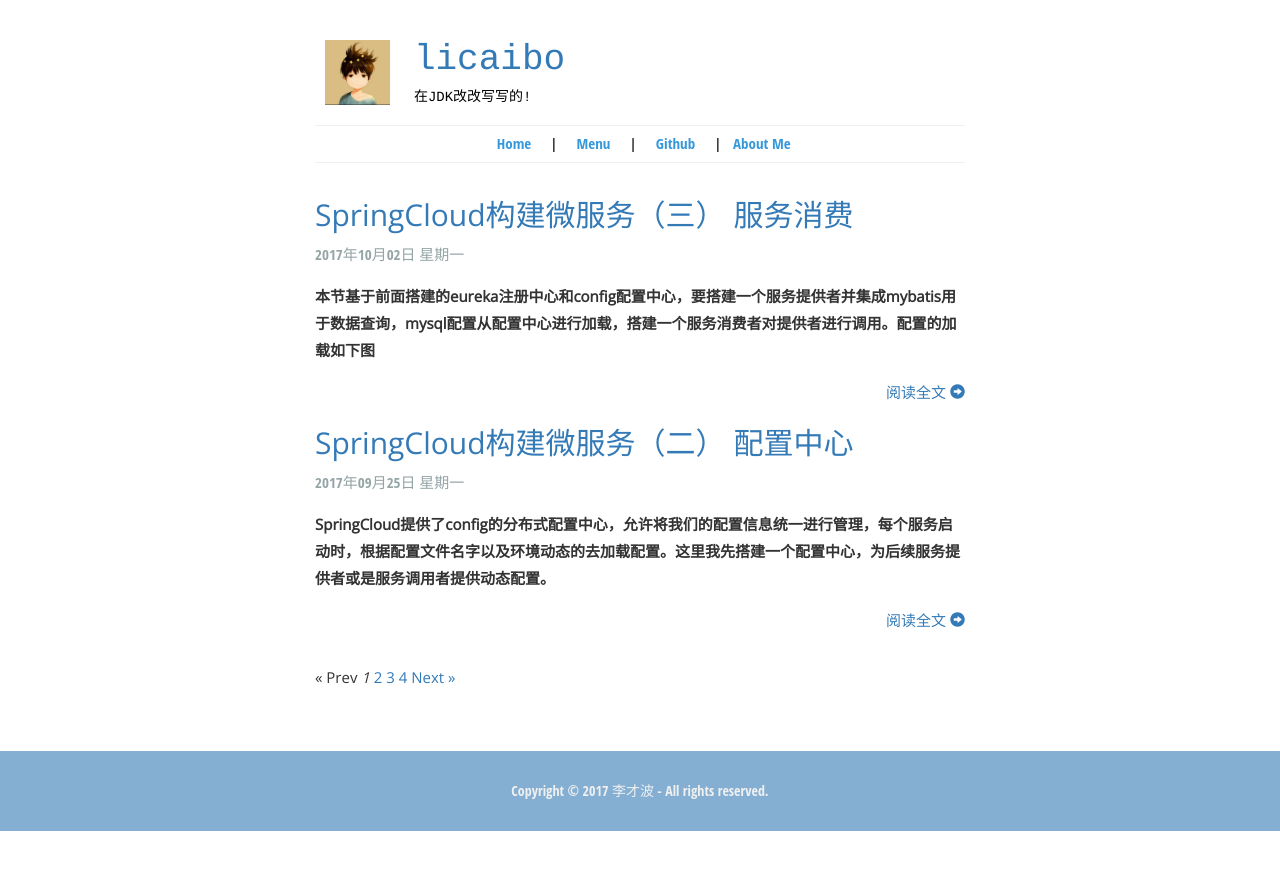
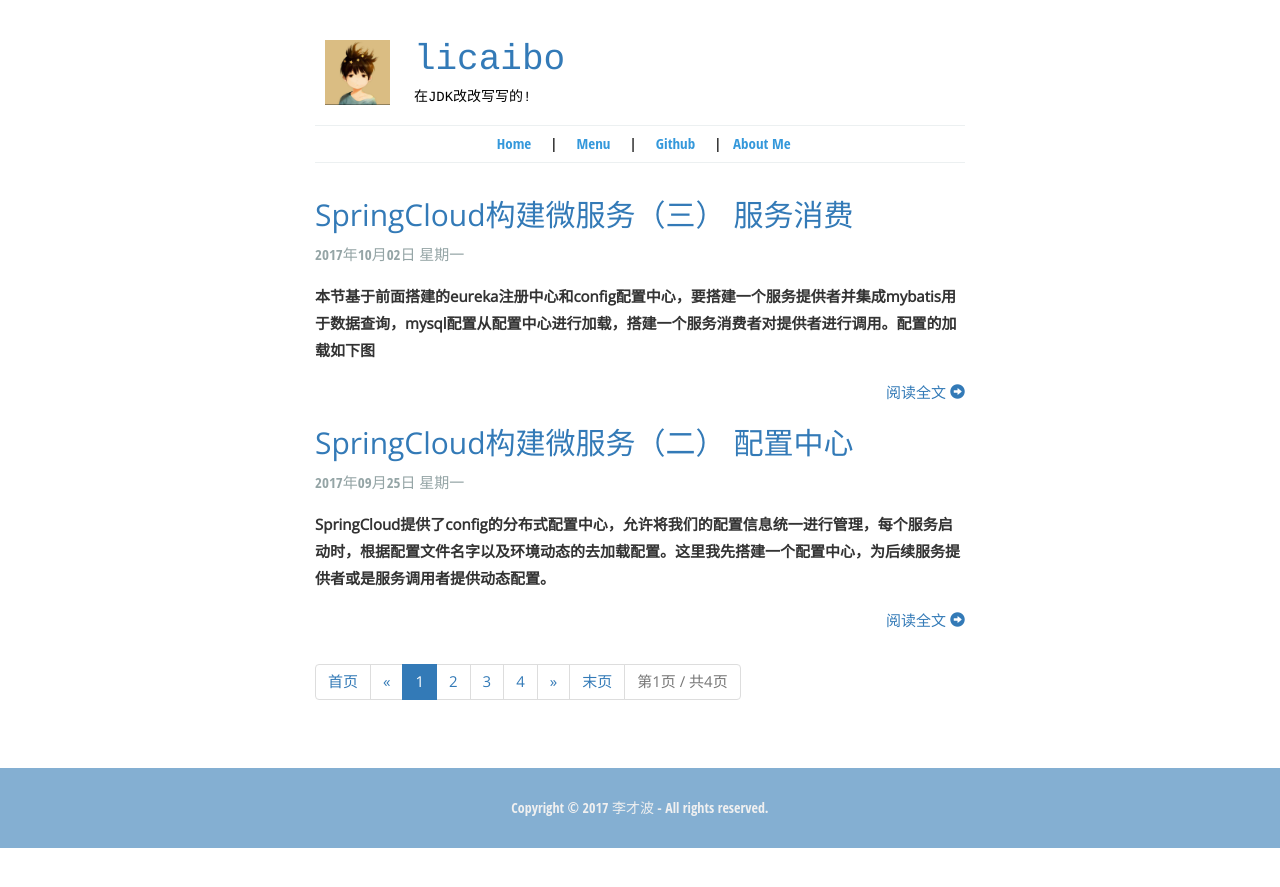
Before and after one commit to lcbbcl/licaibo.github.io, a Jekyll site: the page built from index.html, in a window 1280 px wide. Shown: the top 887 px of the page. Built offline with Jekyll 4.4.1, drawn with Linux system fonts in a browser that asks for light colours; the list of posts is cut into pages by our own code.

Commit message:
增加分页配置

```diff
--- a/index.html
+++ b/index.html
@@ -47,28 +47,79 @@
 {% endfor %}
 
 
-{% if paginator.total_pages > 1 %}
-<div class="pagination">
-    {% if paginator.previous_page %}
-    <a href="{{ paginator.previous_page_path | prepend: site.baseurl | replace: '//', '/' }}">&laquo; Prev</a>
-    {% else %}
-    <span>&laquo; Prev</span>
-    {% endif %}
+<!--{% if paginator.total_pages > 1 %}-->
+<!--<div class="pagination">-->
+    <!--{% if paginator.previous_page %}-->
+    <!--<a href="{{ paginator.previous_page_path | prepend: site.baseurl | replace: '//', '/' }}">&laquo; Prev</a>-->
+    <!--{% else %}-->
+    <!--<span>&laquo; Prev</span>-->
+    <!--{% endif %}-->
 
-    {% for page in (1..paginator.total_pages) %}
-    {% if page == paginator.page %}
-    <em>{{ page }}</em>
-    {% elsif page == 1 %}
-    <a href="{{ paginator.previous_page_path | prepend: site.baseurl | replace: '//', '/' }}">{{ page }}</a>
-    {% else %}
-    <a href="{{ site.paginate_path | prepend: site.baseurl | replace: '//', '/' | replace: ':num', page }}">{{ page }}</a>
-    {% endif %}
+    <!--{% for page in (1..paginator.total_pages) %}-->
+    <!--{% if page == paginator.page %}-->
+    <!--<em>{{ page }}</em>-->
+    <!--{% elsif page == 1 %}-->
+    <!--<a href="{{ paginator.previous_page_path | prepend: site.baseurl | replace: '//', '/' }}">{{ page }}</a>-->
+    <!--{% else %}-->
+    <!--<a href="{{ site.paginate_path | prepend: site.baseurl | replace: '//', '/' | replace: ':num', page }}">{{ page }}</a>-->
+    <!--{% endif %}-->
+    <!--{% endfor %}-->
+
+    <!--{% if paginator.next_page %}-->
+    <!--<a href="{{ paginator.next_page_path | prepend: site.baseurl | replace: '//', '/' }}">Next &raquo;</a>-->
+    <!--{% else %}-->
+    <!--<span>Next &raquo;</span>-->
+    <!--{% endif %}-->
+<!--</div>-->
+<!--{% endif %}-->
+
+<ul class="pagination">
+    <li>
+        <a href="{{ site.baseurl}}">
+            <span>首页</span>
+        </a>
+    </li>
+    <li>
+        {% if paginator.page == 1 %}
+        <span>&laquo;</span>
+        {% else %}
+        {% if paginator.previous_page == 1 %}
+        <a href="{{ site.baseurl}}">
+            {% else %}
+            <a href="{{ site.baseurl}}/{{ paginator.previous_page }}">
+                {% endif %}
+                <span>&laquo;</span>
+            </a>
+            {% endif %}
+    </li>
+    {% for i in (1..paginator.total_pages) limit:9 offset:{{paginator.page-1}} %}
+    {% if paginator.page == i %}
+    <li class="active">
+        {% else %}
+    <li>
+        {% endif %}
+        {% if i == 1 %}
+        <a href="{{site.baseurl}}">{{i}}</a>
+        {% else %}
+        <a href="{{site.baseurl}}/{{i}}">{{i}}</a>
+        {% endif %}
+    </li>
     {% endfor %}
-
-    {% if paginator.next_page %}
-    <a href="{{ paginator.next_page_path | prepend: site.baseurl | replace: '//', '/' }}">Next &raquo;</a>
-    {% else %}
-    <span>Next &raquo;</span>
-    {% endif %}
-</div>
-{% endif %}
+    <li>
+        {% if paginator.page == paginator.total_pages %}
+        <span>&raquo;</span>
+        {% else %}
+        <a href="{{ site.baseurl}}/{{ paginator.next_page }}">
+            <span>&raquo;</span>
+        </a>
+        {% endif %}
+    </li>
+    <li>
+        <a href="{{ site.baseurl}}/{{paginator.total_pages}}">
+            <span>末页</span>
+        </a>
+    </li>
+    <li class="disabled">
+        <span>第{{paginator.page}}页 / 共{{paginator.total_pages}}页</span>
+    </li>
+</ul>
```
